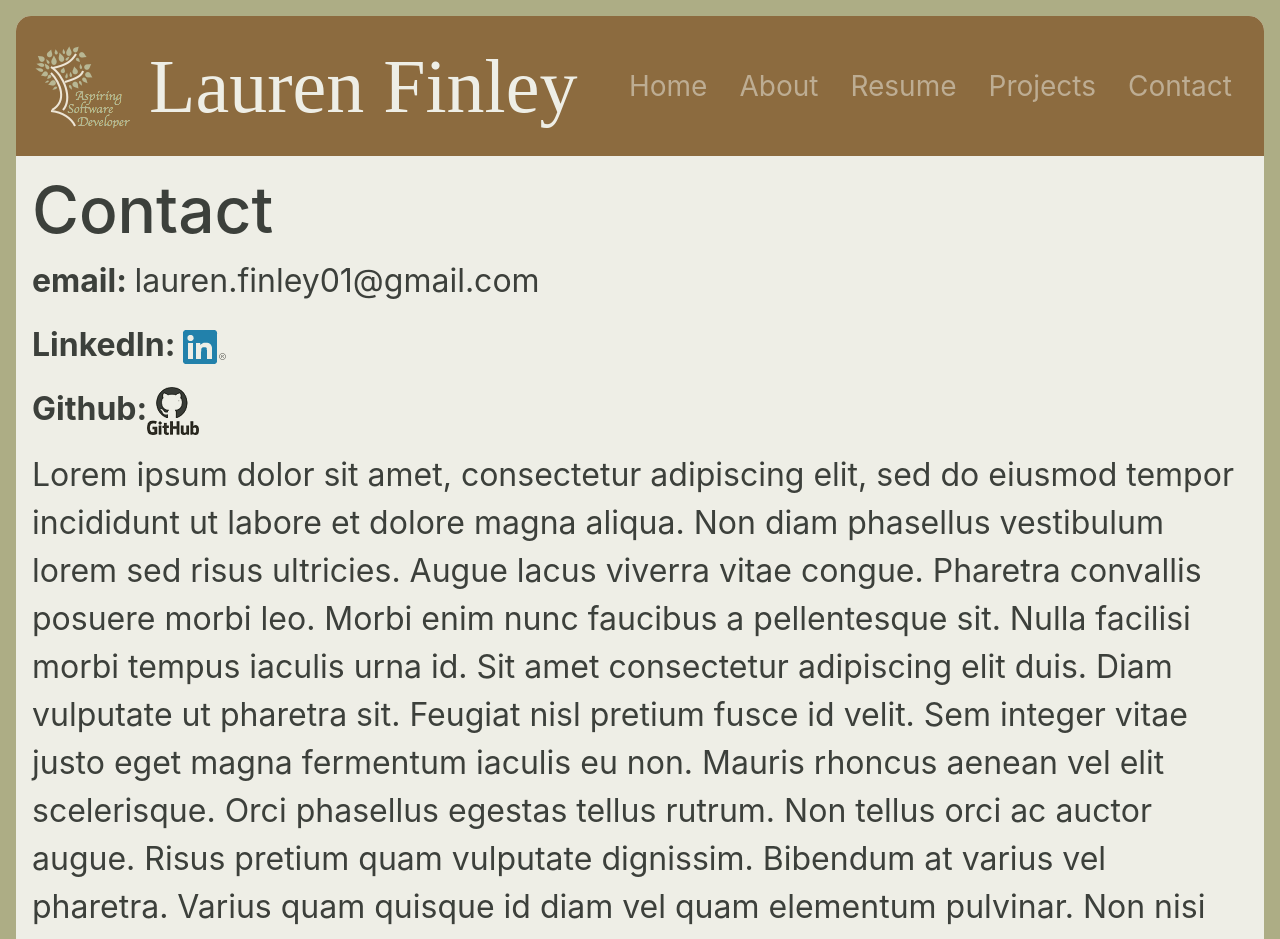
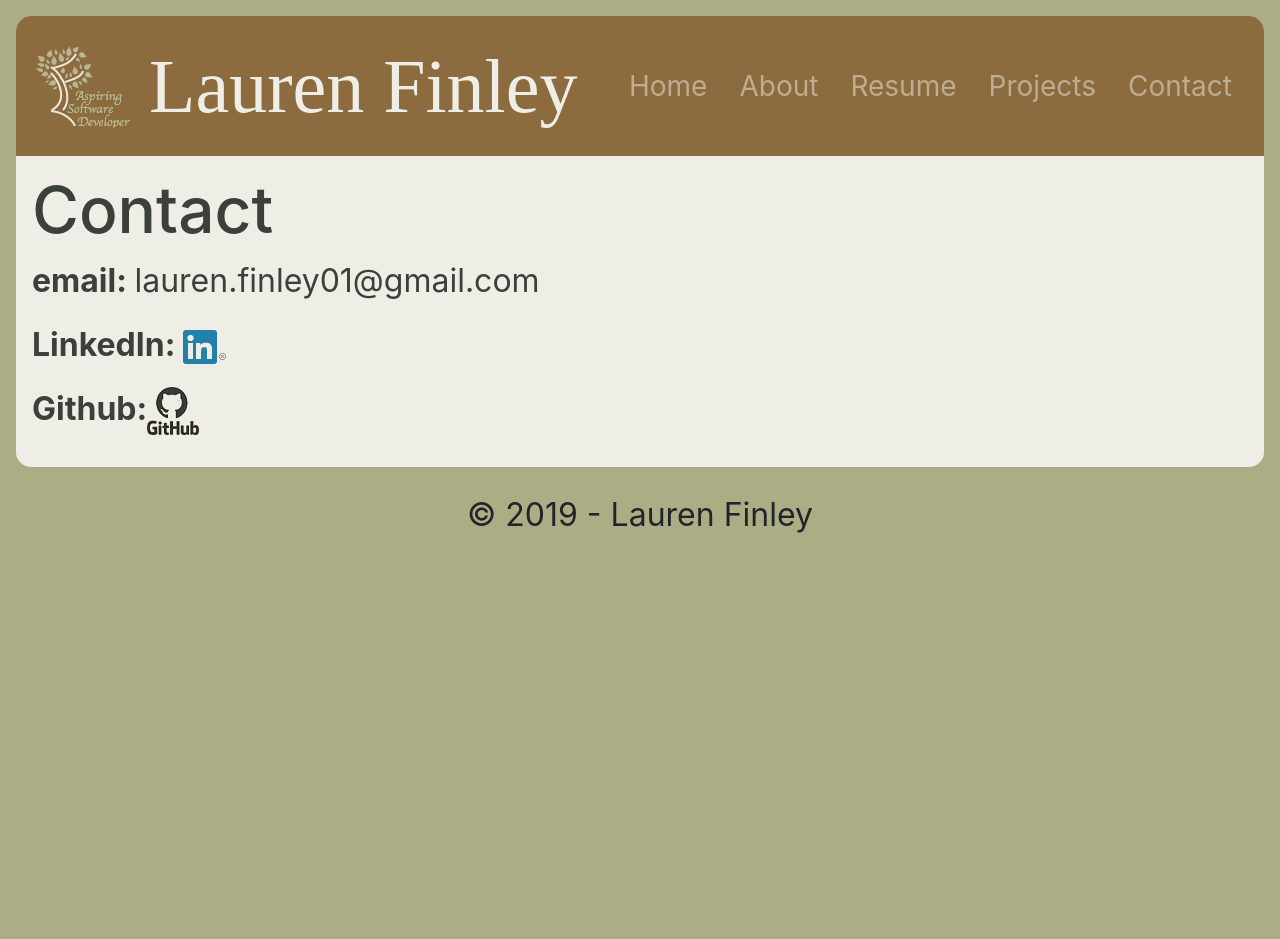
Before and after one commit to laurenoutloud/laurenoutloud.github.io, a React (Vite) app: page /contact in a window 1280 px wide. Shown: the top 939 px of the page. After the commit the page ends 800 px from the top, so only its background shows below. Built offline with nearby package versions, Linux system fonts and the light colour scheme.

Commit message:
remove loren ipsum

```diff
--- a/src/routes/Contact.js
+++ b/src/routes/Contact.js
@@ -20,25 +20,6 @@ class Contact extends React.Component {
                 <img src={githubLogo}/>
             </a>
         </p>
-        <p>Lorem ipsum dolor sit amet, consectetur adipiscing elit, sed do eiusmod tempor incididunt ut labore et dolore magna aliqua. Non diam phasellus vestibulum lorem sed risus ultricies. Augue lacus viverra vitae congue. Pharetra convallis posuere morbi leo. Morbi enim nunc faucibus a pellentesque sit. Nulla facilisi morbi tempus iaculis urna id. Sit amet consectetur adipiscing elit duis. Diam vulputate ut pharetra sit. Feugiat nisl pretium fusce id velit. Sem integer vitae justo eget magna fermentum iaculis eu non. Mauris rhoncus aenean vel elit scelerisque. Orci phasellus egestas tellus rutrum. Non tellus orci ac auctor augue. Risus pretium quam vulputate dignissim. Bibendum at varius vel pharetra. Varius quam quisque id diam vel quam elementum pulvinar. Non nisi est sit amet facilisis magna etiam tempor. Venenatis urna cursus eget nunc scelerisque viverra mauris.
-
-Faucibus et molestie ac feugiat sed lectus vestibulum mattis. A condimentum vitae sapien pellentesque habitant morbi tristique senectus et. Consectetur lorem donec massa sapien faucibus et. Nibh cras pulvinar mattis nunc. Porta non pulvinar neque laoreet suspendisse interdum consectetur libero. Curabitur vitae nunc sed velit. Ipsum dolor sit amet consectetur adipiscing elit pellentesque habitant. Mauris a diam maecenas sed enim ut sem viverra aliquet. Pellentesque id nibh tortor id aliquet lectus. Amet tellus cras adipiscing enim. Porttitor leo a diam sollicitudin tempor id eu nisl nunc. Accumsan tortor posuere ac ut. Est ante in nibh mauris cursus mattis. Ultrices vitae auctor eu augue. Massa sapien faucibus et molestie ac. Consectetur libero id faucibus nisl. Sed arcu non odio euismod lacinia at. Purus sit amet luctus venenatis lectus magna fringilla. Feugiat nisl pretium fusce id velit.
-
-Senectus et netus et malesuada. Nec ullamcorper sit amet risus nullam. Sagittis vitae et leo duis ut diam quam nulla porttitor. Ac feugiat sed lectus vestibulum mattis ullamcorper velit sed. Egestas sed sed risus pretium quam vulputate dignissim suspendisse. Posuere sollicitudin aliquam ultrices sagittis orci a scelerisque purus semper. Sit amet dictum sit amet justo donec enim diam vulputate. Massa placerat duis ultricies lacus. Sit amet dictum sit amet justo donec enim. Nisl vel pretium lectus quam id leo.
-
-Aliquam ut porttitor leo a diam. Vulputate eu scelerisque felis imperdiet proin fermentum leo. Sit amet commodo nulla facilisi nullam vehicula ipsum a. Hac habitasse platea dictumst quisque sagittis purus sit. Volutpat est velit egestas dui id ornare. Congue mauris rhoncus aenean vel elit scelerisque mauris. Nec nam aliquam sem et. Scelerisque eu ultrices vitae auctor eu augue ut. Leo duis ut diam quam nulla. Aliquam faucibus purus in massa tempor nec feugiat nisl. Pulvinar sapien et ligula ullamcorper. Libero id faucibus nisl tincidunt eget nullam. Arcu vitae elementum curabitur vitae nunc sed velit.
-
-Scelerisque varius morbi enim nunc faucibus a pellentesque sit amet. Risus quis varius quam quisque id diam vel quam. Feugiat nisl pretium fusce id velit. Suspendisse ultrices gravida dictum fusce ut placerat. Rutrum quisque non tellus orci ac auctor augue. Odio aenean sed adipiscing diam donec adipiscing tristique. Volutpat odio facilisis mauris sit amet massa. Fusce id velit ut tortor. Suscipit adipiscing bibendum est ultricies. Mi tempus imperdiet nulla malesuada. Lectus mauris ultrices eros in cursus turpis massa tincidunt. Eu mi bibendum neque egestas congue quisque egestas diam. Aliquam nulla facilisi cras fermentum odio eu feugiat pretium nibh.
-
-Venenatis a condimentum vitae sapien pellentesque habitant morbi. Donec enim diam vulputate ut pharetra. Quam nulla porttitor massa id neque. Ligula ullamcorper malesuada proin libero nunc consequat interdum varius sit. Vivamus at augue eget arcu dictum varius. Elementum curabitur vitae nunc sed velit. Massa enim nec dui nunc mattis enim ut tellus. Hac habitasse platea dictumst quisque sagittis. Dignissim enim sit amet venenatis urna cursus eget nunc. Commodo elit at imperdiet dui. Ornare arcu dui vivamus arcu felis. Amet consectetur adipiscing elit duis tristique. Dictum fusce ut placerat orci nulla pellentesque dignissim enim sit. Auctor eu augue ut lectus arcu bibendum at varius vel. Turpis egestas sed tempus urna et pharetra. Eget felis eget nunc lobortis mattis aliquam faucibus purus in. Nisi est sit amet facilisis magna etiam tempor orci. Viverra adipiscing at in tellus integer feugiat scelerisque varius morbi.
-
-Amet risus nullam eget felis eget nunc lobortis mattis. Auctor elit sed vulputate mi. Eget est lorem ipsum dolor. Elit duis tristique sollicitudin nibh sit amet commodo. Cum sociis natoque penatibus et magnis dis. Leo duis ut diam quam nulla porttitor massa id neque. Suspendisse potenti nullam ac tortor vitae purus faucibus ornare suspendisse. Ac orci phasellus egestas tellus rutrum tellus pellentesque eu. Aliquet eget sit amet tellus cras adipiscing. Ligula ullamcorper malesuada proin libero nunc consequat. Sollicitudin ac orci phasellus egestas tellus rutrum tellus. Rutrum quisque non tellus orci ac auctor. Enim diam vulputate ut pharetra sit amet aliquam id. Feugiat pretium nibh ipsum consequat nisl vel pretium lectus quam. Turpis in eu mi bibendum neque egestas congue. At volutpat diam ut venenatis. Habitant morbi tristique senectus et netus et malesuada fames ac. Bibendum ut tristique et egestas quis.
-
-Arcu bibendum at varius vel pharetra vel turpis. Mattis nunc sed blandit libero volutpat sed cras. Tincidunt lobortis feugiat vivamus at augue eget arcu dictum varius. Dolor morbi non arcu risus quis varius quam quisque. Et netus et malesuada fames ac. Nunc mi ipsum faucibus vitae. Ut etiam sit amet nisl purus in. Porta non pulvinar neque laoreet suspendisse. Fringilla urna porttitor rhoncus dolor purus non enim praesent elementum. Duis at tellus at urna condimentum mattis pellentesque id. Risus at ultrices mi tempus.
-
-Tellus rutrum tellus pellentesque eu. Enim tortor at auctor urna nunc id cursus metus. Elementum pulvinar etiam non quam lacus. Massa tempor nec feugiat nisl pretium fusce id. Velit scelerisque in dictum non consectetur. Ac placerat vestibulum lectus mauris ultrices eros in cursus turpis. Id diam maecenas ultricies mi. Eros in cursus turpis massa. Nisi porta lorem mollis aliquam ut porttitor. Purus non enim praesent elementum facilisis. Enim ut tellus elementum sagittis. In ornare quam viverra orci sagittis eu volutpat odio facilisis. Pellentesque dignissim enim sit amet venenatis.
-
-Feugiat nibh sed pulvinar proin gravida. Dolor sit amet consectetur adipiscing elit ut. Sociis natoque penatibus et magnis. Fames ac turpis egestas maecenas pharetra convallis. Nunc vel risus commodo viverra maecenas accumsan. Vulputate mi sit amet mauris commodo quis imperdiet. Nulla malesuada pellentesque elit eget gravida cum sociis natoque penatibus. Nullam eget felis eget nunc. Eleifend donec pretium vulputate sapien nec. Aliquet eget sit amet tellus cras adipiscing enim. Urna condimentum mattis pellentesque id nibh tortor. A pellentesque sit amet porttitor eget dolor morbi non arcu. Tellus orci ac auctor augue mauris augue neque gravida in. Viverra adipiscing at in tellus integer feugiat scelerisque. Egestas dui id ornare arcu odio ut. Ipsum dolor sit amet consectetur adipiscing elit ut aliquam. Id consectetur purus ut faucibus pulvinar elementum integer enim neque. Eget lorem dolor sed viverra ipsum nunc aliquet bibendum. Vestibulum morbi blandit cursus risus at ultrices mi tempus. Sed adipiscing diam donec adipiscing tristique risus.</p>
       </div>
     );
   }
```
